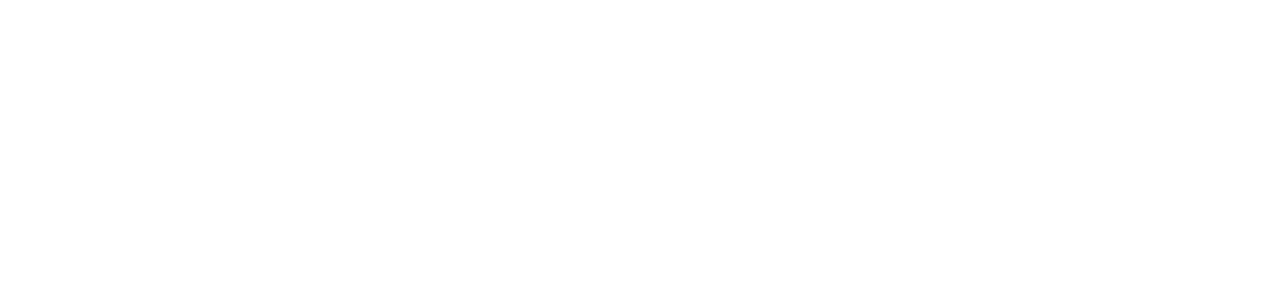
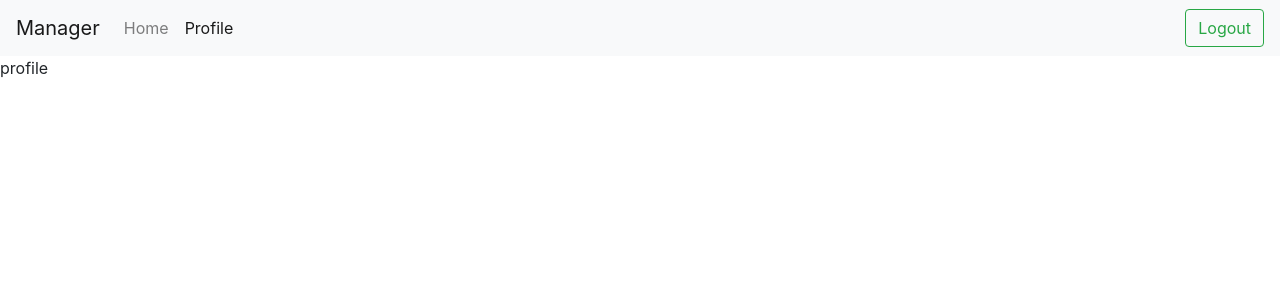
Before and after one commit to mickela/password_manager, a React (Create React App) app in the folder client/: page /profile in a window 1280 px wide. Shown: the top 300 px of the page. Built offline with nearby package versions, Linux system fonts and the light colour scheme.

Commit message:
Created navbar component

```diff
--- /dev/null
+++ b/client/src/components/Navbar.js
@@ -0,0 +1,50 @@
+import React, { useState } from 'react';
+import { Redirect, Link } from 'react-router-dom';
+
+function Navbar(props) {
+
+    const [state, setstate] = useState(false);
+
+    const redire = () => setstate(true);
+
+    const logout = ()=>{
+        sessionStorage.clear();
+        redire();
+    }
+    if(state === true){
+        return( <Redirect to="/login" /> );
+    }else{
+        let activeHome, activeProfile;
+        if(props.page === 'home'){
+            activeHome = "nav-item active";
+            activeProfile = 'nav-item ';
+        }else if(props.page === 'profile'){
+            activeHome = 'nav-item ';
+            activeProfile = "nav-item active";
+        }
+        return (
+            <div>
+                <nav className="navbar navbar-expand-lg navbar-light bg-light">
+                    <Link className="navbar-brand" to="/">Manager</Link>
+                    <button className="navbar-toggler" type="button" data-toggle="collapse" data-target="#navbarSupportedContent" aria-controls="navbarSupportedContent" aria-expanded="false" aria-label="Toggle navigation">
+                        <span className="navbar-toggler-icon"></span>
+                    </button>
+
+                    <div className="collapse navbar-collapse" id="navbarSupportedContent">
+                        <ul className="navbar-nav mr-auto">
+                            <li className={activeHome}>
+                                <Link className="nav-link" to="/">Home </Link>
+                            </li>
+                            <li className={activeProfile}>
+                                <Link className="nav-link" to="/profile">Profile </Link>
+                            </li>
+                        </ul>
+                        <button className="btn btn-outline-success my-2 my-sm-0" onClick={logout}>Logout</button>
+                    </div>
+                </nav>
+            </div>
+        )
+    }
+}
+
+export default Navbar
--- /dev/null
+++ b/client/src/components/Profile.js
@@ -0,0 +1,16 @@
+import React, { Component } from 'react'
+import Navbar from './Navbar';
+
+class Profile extends Component {
+    render() {
+        return (
+            <div>
+            <Navbar page="profile" />
+
+                profile
+            </div>
+        )
+    }
+}
+
+export default Profile;
--- a/client/src/components/landing.js
+++ b/client/src/components/landing.js
@@ -4,6 +4,7 @@
 import Modal from './Mymodal';
 import Password from './password';
 import Credform from './forms/Credform';
+import Navbar from './Navbar';
 import Editcred from './forms/Editcred';
 import Deletecred from './forms/Deletecred';
 import { Cols } from './columns';
@@ -93,6 +94,8 @@
             let btnstyle =  {borderRadius: '16rem'};
 
             return (
+                <>
+                    <Navbar page="home" />
                     <div className="container">
                         <h3 className="pt-3">
                             <Modal Class="btn-info btn-lg shadow" buttonStyle={btnstyle} buttonIcon="fas fa-edit" title="New Credential">
@@ -104,6 +107,7 @@
                         <hr />
                         <MDBDataTable striped bordered hover data={data} />
                     </div>
+                </>
             )
         }
     }
--- a/client/src/components/password.js
+++ b/client/src/components/password.js
@@ -17,7 +17,9 @@
         <div>
             <input type={type} value={props.children} style={style} disabled />
             &nbsp;
-            <i className="fas fa-eye" style={{ cursor: 'pointer' }} onClick={()=>{ setType( isText ? false : true ) }} />
+            <button className="btn btn-light" onClick={()=>{ setType( isText ? false : true ) }} >
+                <i className="fas fa-eye" style={{ cursor: 'pointer' }}/>
+            </button>
         </div>
     )
 }
--- a/client/src/routes.js
+++ b/client/src/routes.js
@@ -3,12 +3,13 @@
 import Login from './components/login';
 import Signup from './components/signup';
 import Landing from './components/landing';
-
+import Profile from './components/Profile';
 
 function Routes (){
     return(
         <>
             <Route exact path='/' component={Landing} />
+            <Route exact path='/profile' component={Profile} />
             <Route exact path='/login' component={Login} />
             <Route exact path='/signup' component={Signup} />
         </>
```
Lines whose indentation alone changed are shown as unchanged.
